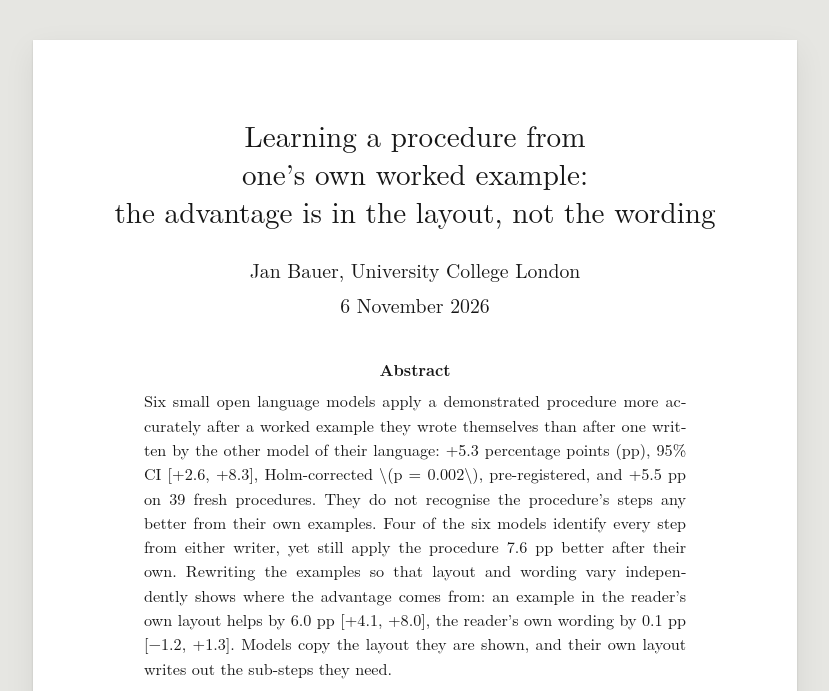
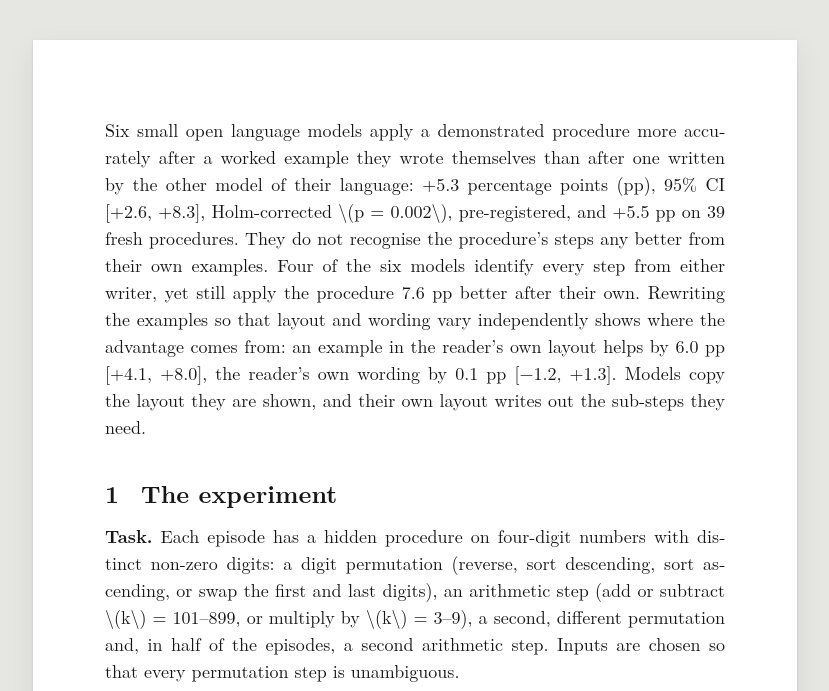
Before and after one commit to japhba/generative-learning, a plain HTML site: page experiments/proc_memo.html in a window 1280 px wide. Shown: the top 691 px of the page, without its empty margins (225-1054 px from the left). Drawn offline with Linux system fonts and the light colour scheme.

Commit message:
PROC memo: no title block or abstract label, opens with the summary paragraph
Co-Authored-By: Claude Opus 5.5 <noreply@anthropic.com>

```diff
--- a/experiments/proc_memo.html
+++ b/experiments/proc_memo.html
@@ -39,11 +39,6 @@ article { max-width: calc(var(--measure) + 144px); margin: 0 auto; padding: 76px
 .katex { font-size: 1em; }
 .katex-display { margin: .7em 0; overflow-x: auto; overflow-y: hidden; }
 
-h1 { font-weight: 400; font-size: 1.62em; line-height: 1.3; text-align: center; text-wrap: balance; hyphens: manual; margin: 0 0 .9em; }
-.byline, .date { text-align: center; font-size: 1.1em; margin: 0 0 .25em; text-indent: 0; }
-.date { margin-bottom: 1.9em; }
-.abstract { font-size: .9em; margin: 0 2.4em 1.6em; text-indent: 0; }
-.abstract::before { content: "Abstract"; display: block; text-align: center; font-weight: 700; margin-bottom: .45em; }
 
 h2 { font-size: 1.36em; font-weight: 700; line-height: 1.3; text-align: left; text-wrap: balance; hyphens: manual; margin: 1.5em 0 .55em; counter-increment: sec; counter-reset: sub; }
 h2::before { content: counter(sec); margin-right: .9em; }
@@ -98,7 +93,6 @@ pre code { font-size: inherit; }
 }
 @media (max-width: 600px) {
   body { font-size: 16.5px; }
-  .abstract { margin-left: 0; margin-right: 0; }
   .panels { grid-template-columns: 1fr; }
   article { text-align: left; }
 }
@@ -106,11 +100,7 @@ pre code { font-size: inherit; }
 </head>
 <body>
 <article lang="en">
-<h1>Learning a procedure from one’s own worked example:<br>the advantage is in the layout, not the wording</h1>
-<p class="byline">Jan Bauer, University College London</p>
-<p class="date">6 November 2026</p>
-
-<p class="abstract">Six small open language models apply a demonstrated procedure more accurately after a worked example they wrote themselves than after one written by the other model of their language: +5.3 percentage points (pp), 95% CI [+2.6, +8.3], Holm-corrected \(p = 0.002\), pre-registered, and +5.5 pp on 39 fresh procedures. They do not recognise the procedure’s steps any better from their own examples. Four of the six models identify every step from either writer, yet still apply the procedure 7.6 pp better after their own. Rewriting the examples so that layout and wording vary independently shows where the advantage comes from: an example in the reader’s own layout helps by 6.0 pp [+4.1, +8.0], the reader’s own wording by 0.1 pp [−1.2, +1.3]. Models copy the layout they are shown, and their own layout writes out the sub-steps they need.</p>
+<p>Six small open language models apply a demonstrated procedure more accurately after a worked example they wrote themselves than after one written by the other model of their language: +5.3 percentage points (pp), 95% CI [+2.6, +8.3], Holm-corrected \(p = 0.002\), pre-registered, and +5.5 pp on 39 fresh procedures. They do not recognise the procedure’s steps any better from their own examples. Four of the six models identify every step from either writer, yet still apply the procedure 7.6 pp better after their own. Rewriting the examples so that layout and wording vary independently shows where the advantage comes from: an example in the reader’s own layout helps by 6.0 pp [+4.1, +8.0], the reader’s own wording by 0.1 pp [−1.2, +1.3]. Models copy the layout they are shown, and their own layout writes out the sub-steps they need.</p>
 
 <h2>The experiment</h2>
 
```
